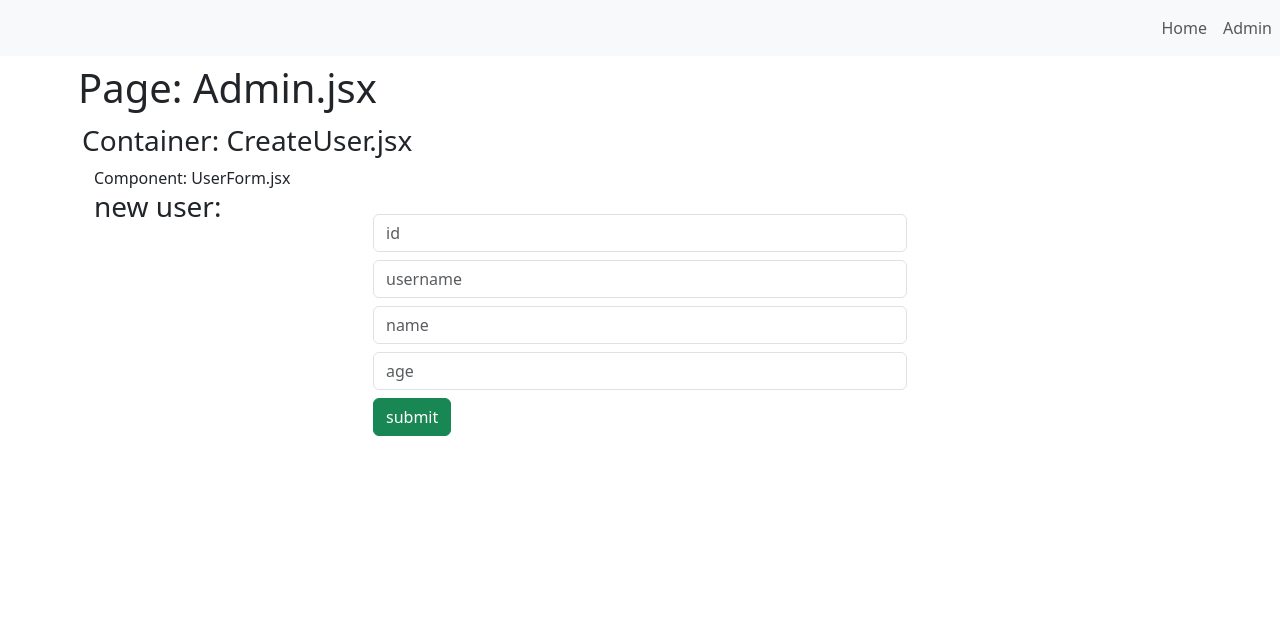
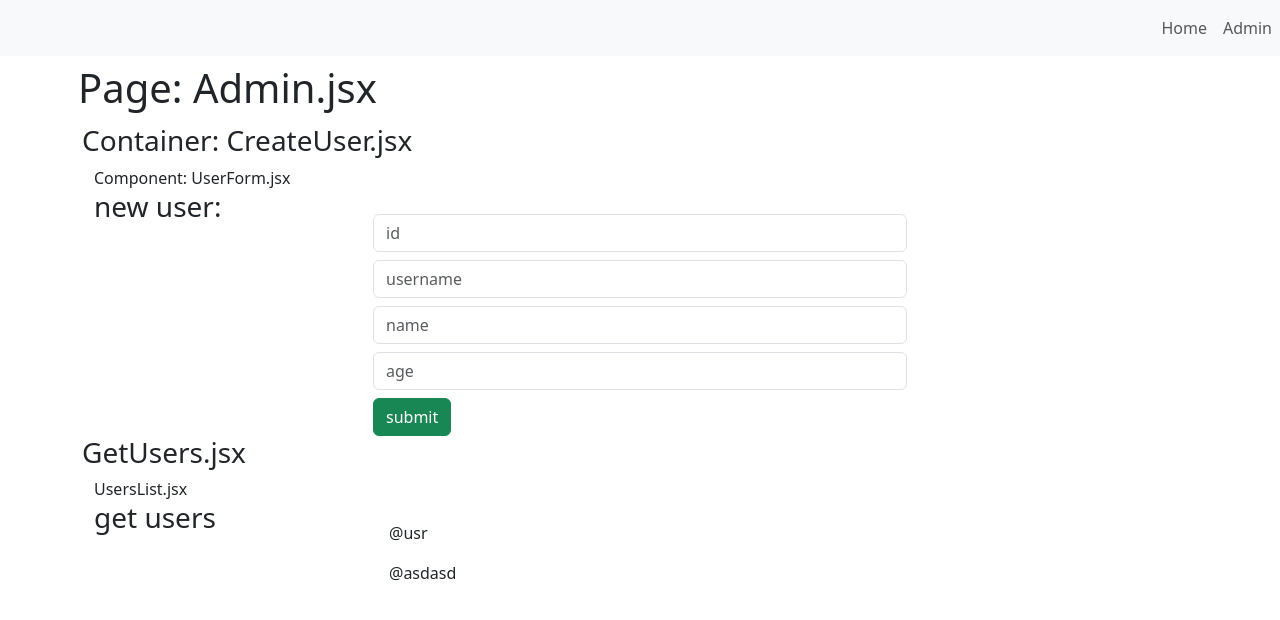
Before and after one commit to cold-briu/react-basic-crud, a React (Create React App) app: page /admin in a window 1280 px wide. Shown: the top 620 px of the page. Built offline with nearby package versions, Linux system fonts and the light colour scheme; data requests are answered from the project's data file.

Commit message:
feat: added user list

```diff
--- a/src/Admin.jsx
+++ b/src/Admin.jsx
@@ -1,5 +1,6 @@
 import React from "react";
 import CreateUser from "./containers/CreateUser";
+import GetUsers from "./containers/GetUsers";
 
 
 const Admin = () => {
@@ -8,6 +9,7 @@ const Admin = () => {
 			<h1>Page: Admin.jsx</h1>
 			<div className="p-1">
 				<CreateUser />
+				<GetUsers />
 
 			</div>
 		</>
--- /dev/null
+++ b/src/components/UsersList.jsx
@@ -0,0 +1,14 @@
+import React from 'react'
+
+const UsersList = ({ list }) => {
+
+	return (
+
+		<div className="p-3 mt-1">
+			{list.map((e, i) => <p key={i}>{e.username}</p>)}
+		</div>
+
+	)
+}
+
+export default UsersList
--- /dev/null
+++ b/src/containers/GetUsers.jsx
@@ -0,0 +1,52 @@
+import React, { useEffect, useState } from 'react'
+import UsersList from "../components/UsersList";
+import { getUsers } from "../api/users";
+
+const GetUsers = () => {
+
+	const [error, setError] = useState("")
+	const [isLoading, setIsLoading] = useState(false)
+	const [data, setData] = useState(null)
+
+	const getData = async () => {
+		try {
+			setIsLoading(true)
+			const res = await getUsers()
+			setIsLoading(false)
+			setData(res.data)
+		} catch (error) {
+			setIsLoading(false)
+			setError(error.message)
+		}
+	}
+
+	useEffect(() => {
+		getData()
+	}, [])
+
+	return (
+		<>
+			<h3>GetUsers.jsx</h3>
+
+
+			<div className="container">
+				<div className="row">
+					<span>UsersList.jsx</span>
+					<div className="col-3">
+						<h3>get users</h3>
+					</div>
+					<div className="col-6">
+						{isLoading && <p>Loading...</p>}
+						{error && <p>{error}</p>}
+						{data && <UsersList list={data} />}
+					</div>
+				</div>
+			</div>
+
+
+		</>
+
+	)
+}
+
+export default GetUsers
```
